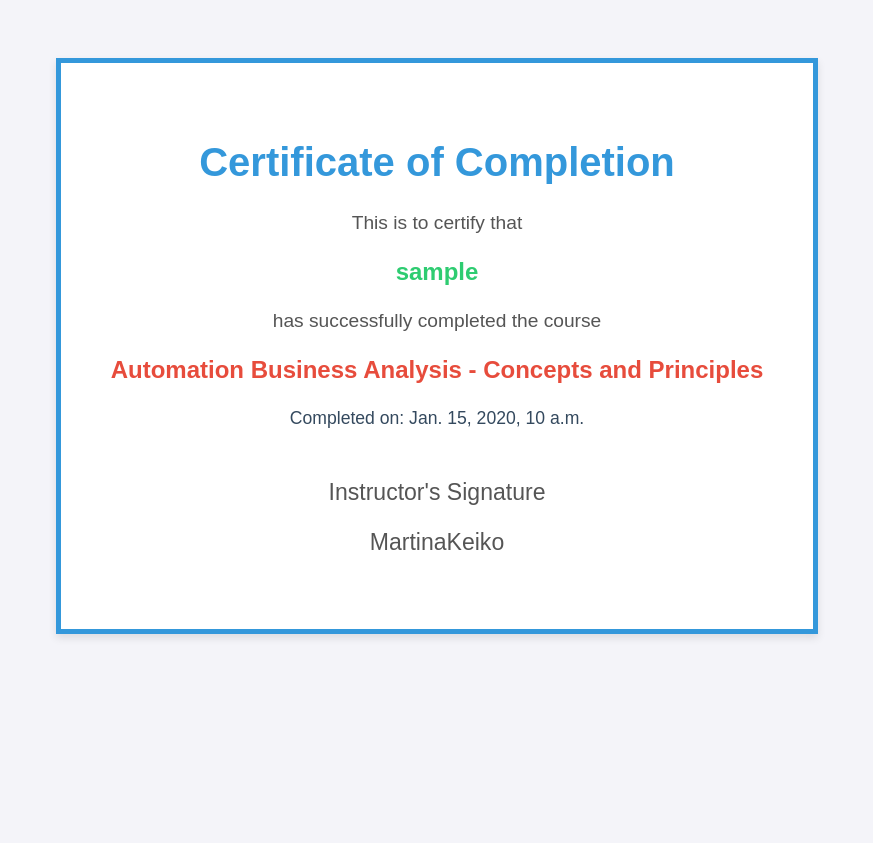
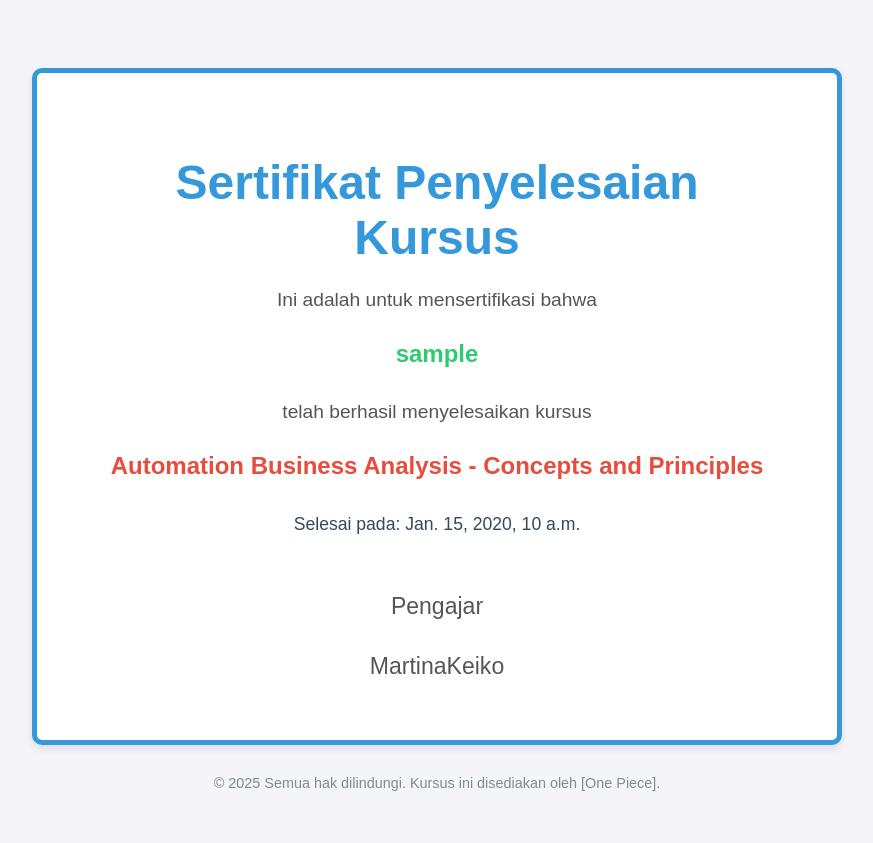
Before and after one commit to Habibienurseptian/Uas_14829_PSS, a Django app: template lms_core/templates/certificate.html in a window 1280 px wide. Shown: the whole page, without its empty margins (203-1076 px from the left). Before the commit the page ends 638 px from the top, so only its background shows below. Run offline with Django 5.2, Linux system fonts and the light colour scheme; data comes from the database, SQL or seed files in the repository; both versions use the stored data as it was after the commit; the template is opened without the code that fills it: values that come from a table or form of the project are taken from there, most other values are stand-ins (such as "Sample title", 1, 10 or a date in 2020).

Commit message:
first commit

```diff
--- a/lms_core/templates/batch_enroll.html
+++ b/lms_core/templates/batch_enroll.html
@@ -1,19 +1,19 @@
 <div
   style="max-width: 400px; margin: 0 auto; padding: 20px; text-align: center"
 >
-  <h3>Batch Enrollment</h3>
+  <h3>Pendaftaran Batch</h3>
   <form method="POST">
     {% csrf_token %}
     <textarea
       name="student_usernames"
       rows="6"
       cols="30"
-      placeholder="Enter each username on a new line"
+      placeholder="Masukkan setiap username di baris baru"
       style="width: 100%; padding: 10px; font-size: 14px; margin-bottom: 15px"
     ></textarea>
     <br />
     <button type="submit" style="padding: 10px 20px; font-size: 16px">
-      Enroll
+      Daftar
     </button>
   </form>
 
--- a/lms_core/templates/certificate.html
+++ b/lms_core/templates/certificate.html
@@ -1,14 +1,15 @@
 <!DOCTYPE html>
-<html lang="en">
+<html lang="id">
   <head>
-    <meta charset="UTF-8">
-    <meta name="viewport" content="width=device-width, initial-scale=1.0">
-    <title>Course Completion Certificate</title>
+    <meta charset="UTF-8" />
+    <meta name="viewport" content="width=device-width, initial-scale=1.0" />
+    <title>Sertifikat Penyelesaian Kursus</title>
     <style>
       body {
-            font-family: 'Arial', sans-serif;
+        font-family: "Arial", sans-serif;
         text-align: center;
         background-color: #f4f4f9;
+        padding: 30px;
       }
 
       .certificate {
@@ -16,30 +17,37 @@
         padding: 50px;
         border: 5px solid #3498db;
         display: inline-block;
-            margin-top: 50px;
+        margin-top: 30px;
         box-shadow: 0 4px 8px rgba(0, 0, 0, 0.1);
+        max-width: 700px;
+        width: 100%;
+        border-radius: 10px;
       }
 
       .certificate h1 {
-            font-size: 2.5em;
+        font-size: 3em;
         color: #3498db;
+        margin-bottom: 20px;
       }
 
       .certificate p {
         font-size: 1.2em;
         color: #555;
+        line-height: 1.6;
       }
 
       .certificate .student-name {
         font-size: 1.5em;
         font-weight: bold;
         color: #2ecc71;
+        margin-top: 10px;
       }
 
       .certificate .course-name {
         font-size: 1.5em;
         font-weight: bold;
         color: #e74c3c;
+        margin-top: 10px;
       }
 
       .certificate .completion-date {
@@ -53,23 +61,38 @@
         font-size: 1.2em;
         color: #3498db;
       }
+
+      .signature p {
+        margin-bottom: 5px;
+      }
+
+      .footer {
+        margin-top: 30px;
+        font-size: 0.9em;
+        color: #7f8c8d;
+      }
     </style>
   </head>
   <body>
-
     <div class="certificate">
-        <h1>Certificate of Completion</h1>
-        <p>This is to certify that</p>
+      <h1>Sertifikat Penyelesaian Kursus</h1>
+      <p>Ini adalah untuk mensertifikasi bahwa</p>
       <p class="student-name">{{ student.username }}</p>
-        <p>has successfully completed the course</p>
+      <p>telah berhasil menyelesaikan kursus</p>
       <p class="course-name">{{ course.name }}</p>
-        <p class="completion-date">Completed on: {{ completion_date }}</p>
+      <p class="completion-date">Selesai pada: {{ completion_date }}</p>
 
       <div class="signature">
-            <p>Instructor's Signature</p>
+        <p>Pengajar</p>
         <p>{{ course.teacher.username }}</p>
       </div>
     </div>
 
+    <div class="footer">
+      <p>
+        &copy; 2025 Semua hak dilindungi. Kursus ini disediakan oleh [One
+        Piece].
+      </p>
+    </div>
   </body>
 </html>
--- a/lms_core/templates/course_detail.html
+++ b/lms_core/templates/course_detail.html
@@ -1,11 +1,11 @@
 <p>
-  Enrolled Students: {{ course.get_member_count }} / {{ course.max_students }}
+  Siswa Terdaftar: {{ course.get_member_count }} / {{ course.max_students }}
 </p>
 {% if course.is_full %}
-<p><strong>This course is full.</strong></p>
+<p><strong>Kursus ini sudah penuh.</strong></p>
 {% else %}
 <form method="POST">
   {% csrf_token %}
-  <button type="submit" class="btn btn-primary">Enroll</button>
+  <button type="submit" class="btn btn-primary">Daftar</button>
 </form>
 {% endif %}
--- a/lms_core/templates/course_not_completed.html
+++ b/lms_core/templates/course_not_completed.html
@@ -1,3 +1,3 @@
-<h1>Course Not Completed</h1>
-<p>You need to complete all course contents to get the certificate.</p>
-<a href="{% url 'show_completion' course.id %}">View Your Progress</a>
+<h1>Kursus Belum Selesai</h1>
+<p>Anda perlu menyelesaikan semua konten kursus untuk mendapatkan sertifikat.</p>
+<a href="{% url 'show_completion' course.id %}">Lihat Progres Anda</a>
--- a/lms_core/templates/show_completion.html
+++ b/lms_core/templates/show_completion.html
@@ -1,6 +1,6 @@
-<h1>Completion Progress for {{ course.name }}</h1>
+<h1>Progres Penyelesaian untuk {{ course.name }}</h1>
 <p>
-  You have completed {{ completed_count }} out of {{ total_content }} contents
+  Anda telah menyelesaikan {{ completed_count }} dari {{ total_content }} konten
   ({{ completion_percentage }}%).
 </p>
 <ul>
@@ -8,4 +8,4 @@
   <li>{{ content.content_name }}</li>
   {% endfor %}
 </ul>
-<a href="{% url 'certificate' course.id %}">Check Certificate</a>
+<a href="{% url 'certificate' course.id %}">Cek Sertifikat</a>
```
Also changed, not shown: lms_core/templates/add_category.html (+4 -4 lines), lms_core/templates/course_analytics.html (+4 -4 lines), lms_core/templates/show_categories.html (+4 -4 lines), lms_core/templates/user_activity_dashboard.html (+13 -11 lines), db.sqlite3. Lines whose indentation alone changed are shown as unchanged.
